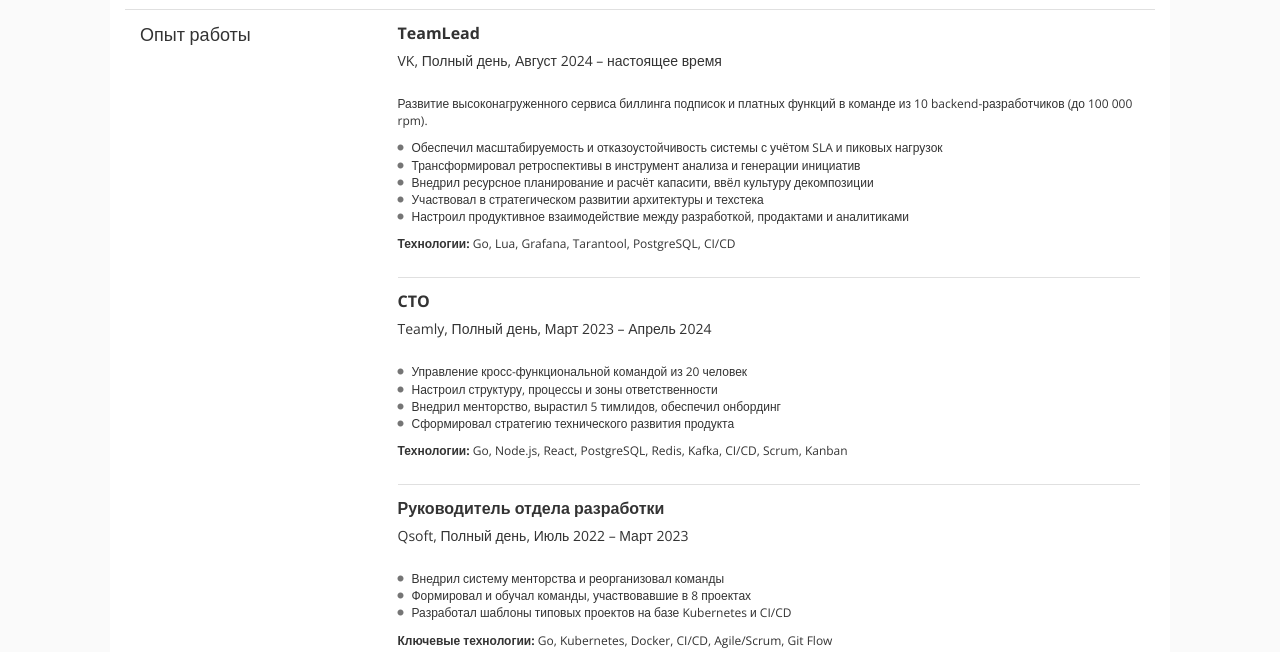
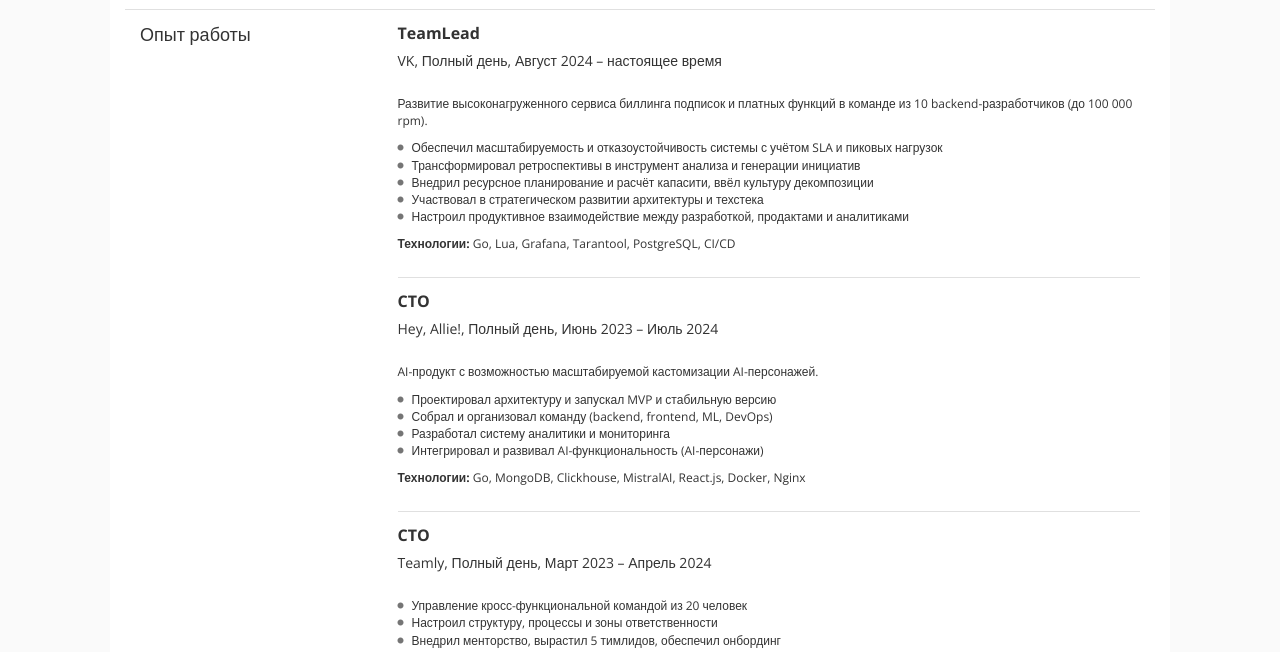
Before and after one commit to loop-lab/loop-lab.github.io, a plain HTML site: page index.html in a window 1280 px wide. Shown: the part 124-776 px from the top of the page. Drawn offline with nearby package versions, Linux system fonts and the light colour scheme.

Commit message:
Update index.html

```diff
--- a/index.html
+++ b/index.html
@@ -55,6 +55,20 @@
       </ul>
       <p><b>Технологии:</b> Go, Lua, Grafana, Tarantool, PostgreSQL, CI/CD</p>
     </div>
+        <div class="cv-item">
+      <h3>CTO</h3>
+      <h4>Hey, Allie!, Полный день, Июнь 2023 – Июль 2024</h4>
+      <br />
+      <p>AI-продукт с возможностью масштабируемой кастомизации AI-персонажей.</p>
+      <ul>
+        <li>Проектировал архитектуру и запускал MVP и стабильную версию</li>
+        <li>Собрал и организовал команду (backend, frontend, ML, DevOps)</li>
+        <li>Разработал систему аналитики и мониторинга</li>
+        <li>Интегрировал и развивал AI-функциональность (AI-персонажи)</li>
+      </ul>
+      <p><b>Технологии:</b> Go, MongoDB, Clickhouse, MistralAI, React.js, Docker, Nginx</p>
+    </div>
+
     <div class="cv-item">
       <h3>CTO</h3>
       <h4>Teamly, Полный день, Март 2023 – Апрель 2024</h4>
```
